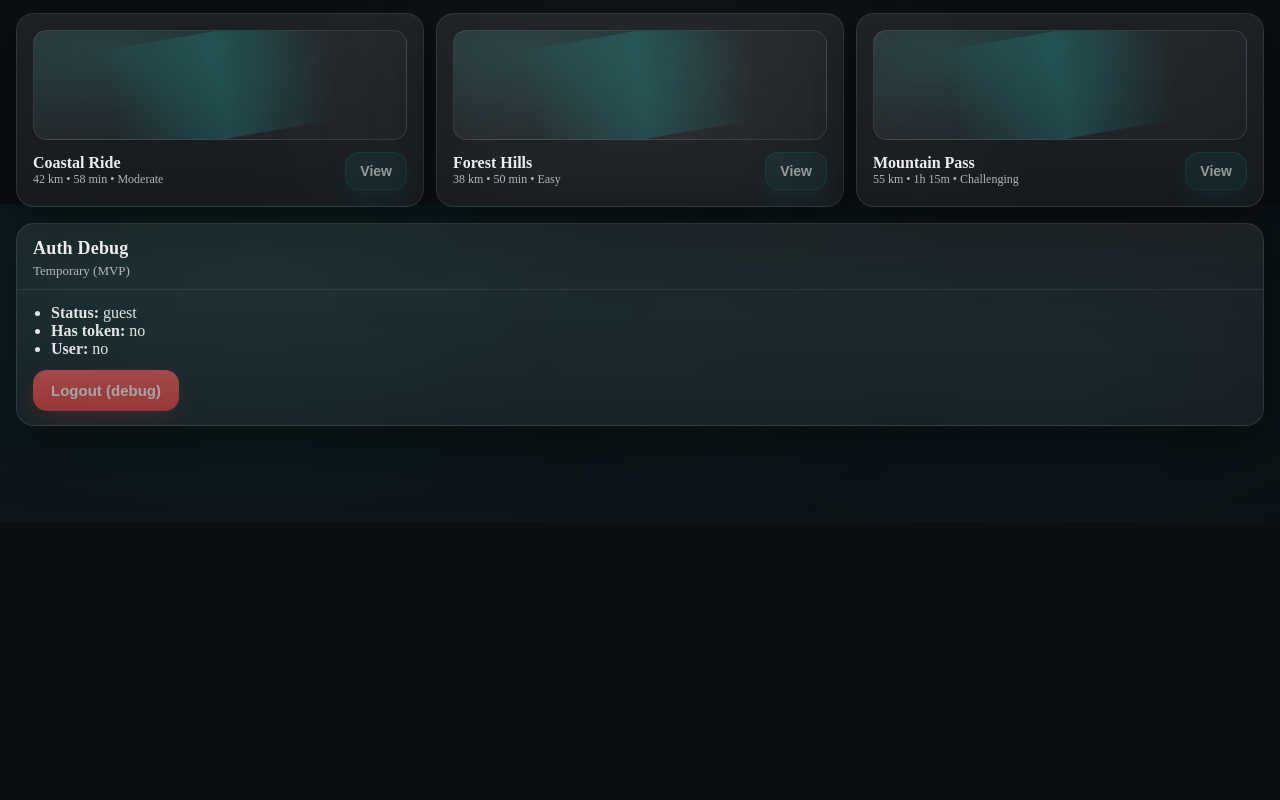
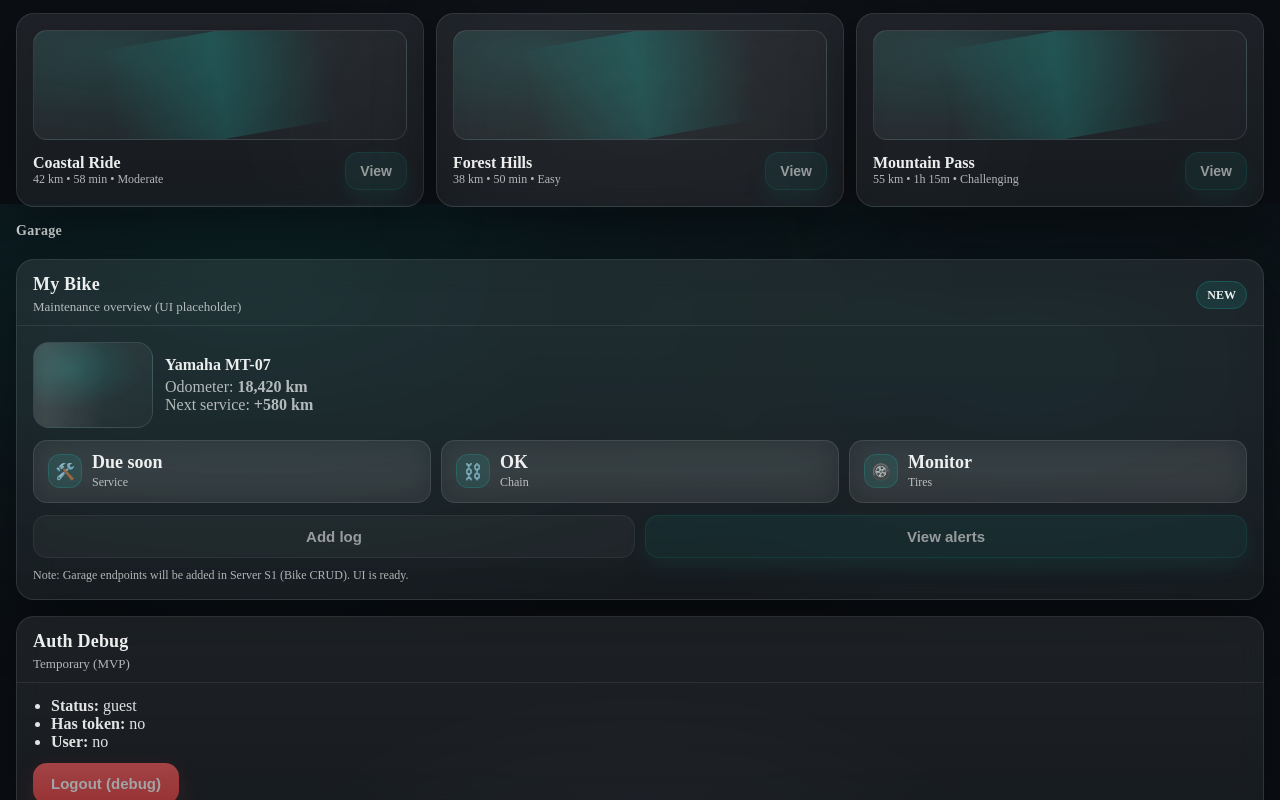
Before and after one commit to Shmuel5252/motovibe, a React (Vite) app in the folder client/: page / in a window 1280 px wide. Shown: the part 596-1396 px from the top of the page. Before the commit the page ends 1118 px from the top, so only its background shows below. Built offline with nearby package versions, Linux system fonts and the light colour scheme; no server answers.

Commit message:
feat(ui): add garage preview section (placeholder)

```diff
--- a/client/src/app/ui/theme.css
+++ b/client/src/app/ui/theme.css
@@ -815,3 +815,52 @@ body{
 @media (min-width: 1024px){
   .mv-grid{ grid-template-columns: repeat(3, 1fr); }
 }
+
+/* =========================
+   Garage (UI placeholder)
+   ========================= */
+
+.mv-garage{ display: grid; }
+
+.mv-garage__hero{
+  display: grid;
+  grid-template-columns: 120px 1fr;
+  gap: 12px;
+  align-items: center;
+}
+
+.mv-bikeImg{
+  height: 86px;
+  border-radius: 16px;
+  background:
+    radial-gradient(120px 70px at 30% 30%, rgba(25,211,197,0.18), transparent 60%),
+    linear-gradient(135deg, rgba(255,255,255,0.08), rgba(255,255,255,0.03));
+  border: 1px solid rgba(255,255,255,0.10);
+  position: relative;
+  overflow: hidden;
+}
+
+.mv-bikeImg__shine{
+  position: absolute;
+  inset: 0;
+  background: linear-gradient(90deg, transparent, rgba(255,255,255,0.10), transparent);
+  transform: translateX(-40%);
+}
+
+.mv-garage__name{
+  font-weight: 900;
+  font-size: 16px;
+  margin-bottom: 4px;
+}
+
+.mv-garage__actions{
+  margin-top: 12px;
+  display: grid;
+  grid-template-columns: 1fr 1fr;
+  gap: 10px;
+}
+
+@media (max-width: 480px){
+  .mv-garage__hero{ grid-template-columns: 1fr; }
+  .mv-garage__actions{ grid-template-columns: 1fr; }
+}
--- a/client/src/pages/Home.jsx
+++ b/client/src/pages/Home.jsx
@@ -97,6 +97,55 @@ export default function Home() {
         </div>
       </div>
 
+           {/* Garage (UI placeholder) */}
+      <div className="mv-section">
+        <h2 className="mv-h2">Garage</h2>
+
+        <GlassCard
+          title="My Bike"
+          subtitle="Maintenance overview (UI placeholder)"
+          right={<span className="mv-badge mv-badge--teal">NEW</span>}
+        >
+          <div className="mv-garage">
+            <div className="mv-garage__hero">
+              <div className="mv-bikeImg" aria-hidden="true">
+                <div className="mv-bikeImg__shine" />
+              </div>
+
+              <div className="mv-garage__meta">
+                <div className="mv-garage__name">Yamaha MT-07</div>
+                <div className="mv-muted">Odometer: <b>18,420 km</b></div>
+                <div className="mv-muted">Next service: <b>+580 km</b></div>
+              </div>
+            </div>
+
+            <div style={{ marginTop: 12 }}>
+              <StatStrip
+                items={[
+                  { icon: "🛠️", value: "Due soon", label: "Service" },
+                  { icon: "⛓️", value: "OK", label: "Chain" },
+                  { icon: "🛞", value: "Monitor", label: "Tires" },
+                ]}
+              />
+            </div>
+
+            <div className="mv-garage__actions">
+              <button className="mv-btn mv-btn--ghost" type="button" disabled>
+                Add log
+              </button>
+              <button className="mv-btn mv-btn--primarySoft" type="button" disabled>
+                View alerts
+              </button>
+            </div>
+
+            <div className="mv-muted" style={{ marginTop: 10, fontSize: 12 }}>
+              Note: Garage endpoints will be added in Server S1 (Bike CRUD). UI is ready.
+            </div>
+          </div>
+        </GlassCard>
+      </div>
+
+
       {/* Debug section kept (but styled + collapsed) */}
       <GlassCard className="mv-debug" title="Auth Debug" subtitle="Temporary (MVP)">
         <ul className="mv-list">
```
